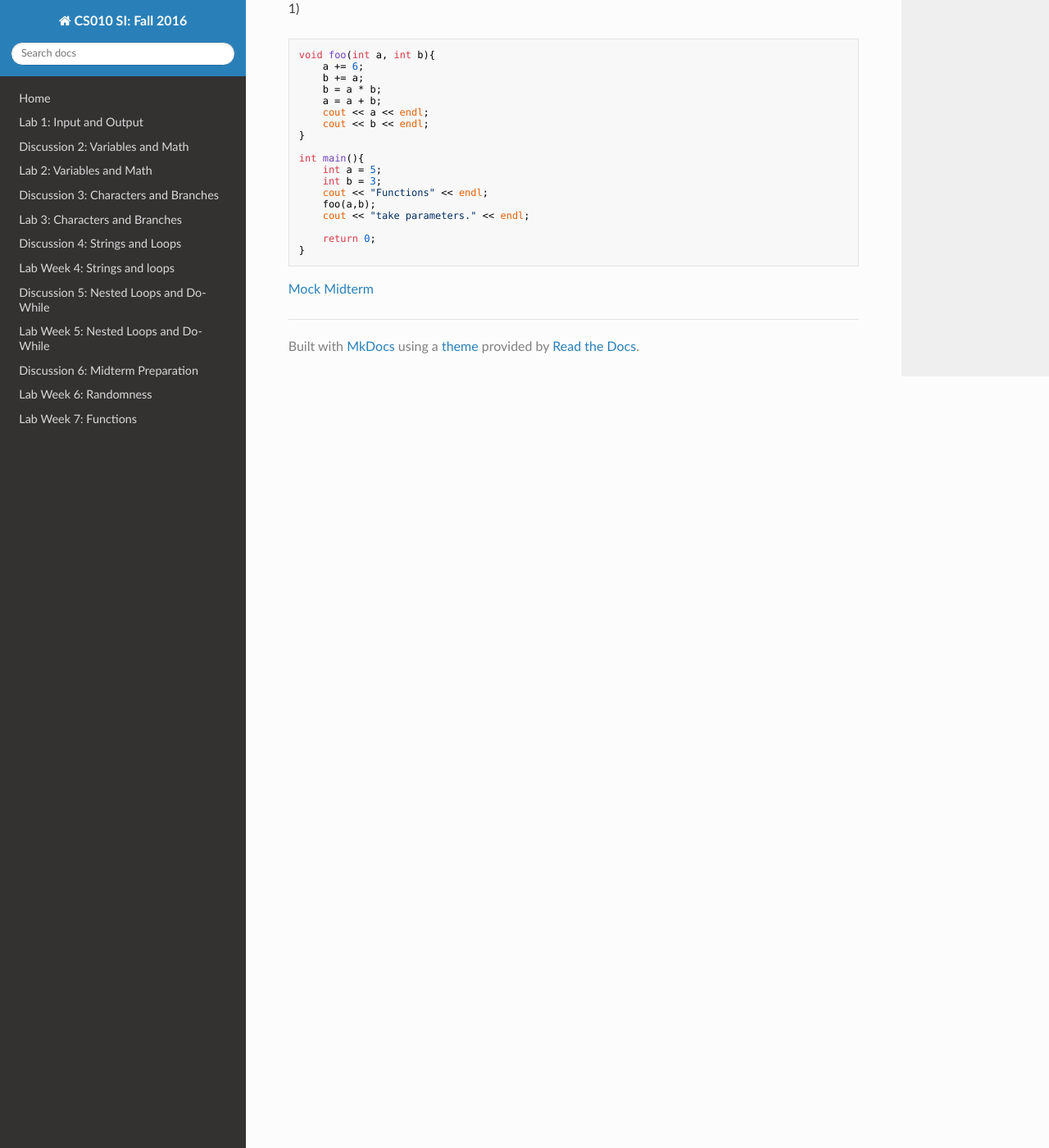
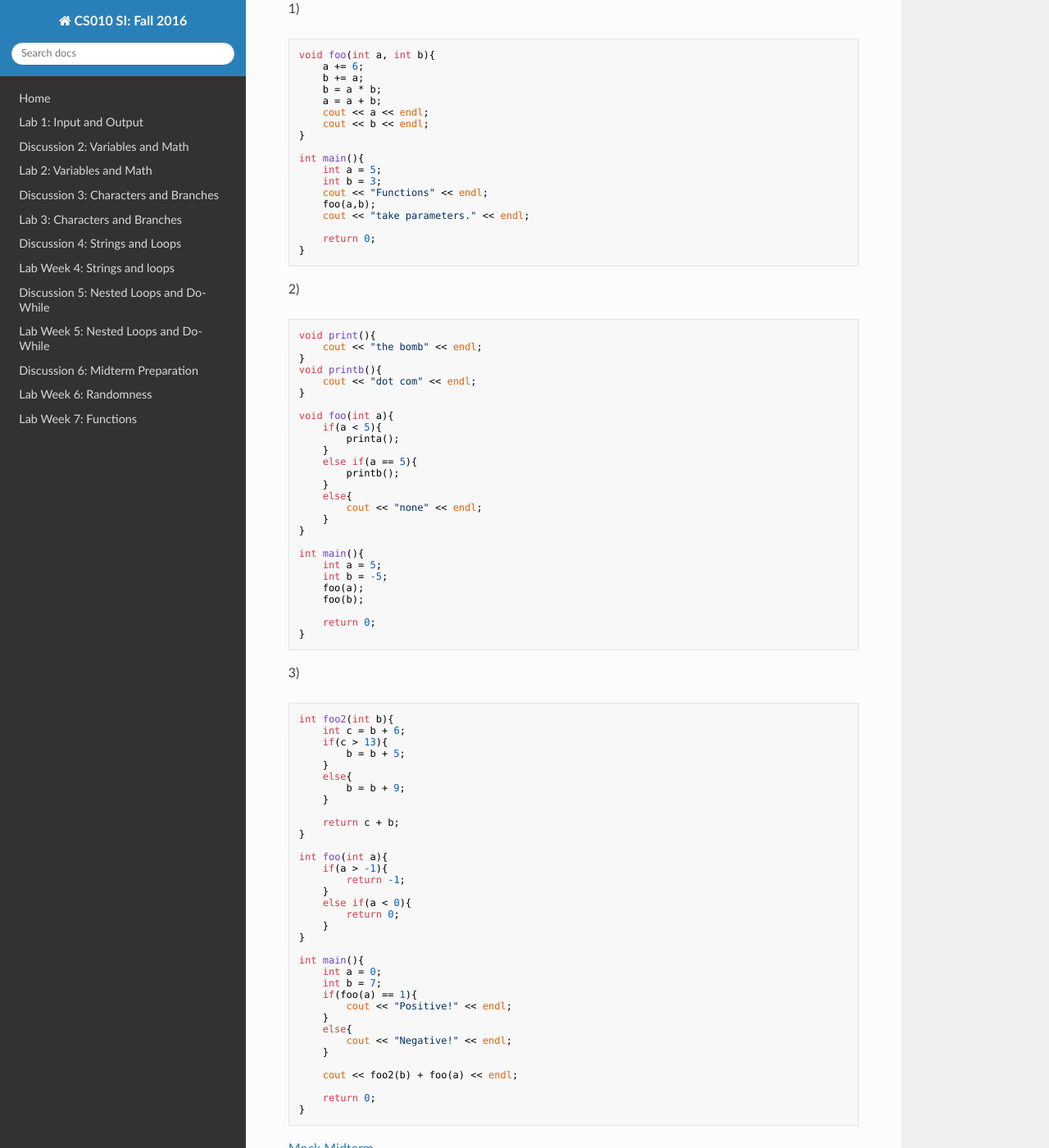
Before and after one commit to cs-si-ucr/cs10, an MkDocs documentation site: the page built from docs/dis07.md, in a window 1280 px wide and 1400 px high, scrolled down 942 px. Shown: the whole window at 82% size. Built offline with MkDocs 1.6.1, drawn with Linux system fonts in a browser that asks for light colours; nearby versions of some CDN libraries; old or Windows-style settings are respelled for this version of MkDocs.

Commit message:
Dis 07 commit

````diff
--- a/docs/dis07.md
+++ b/docs/dis07.md
@@ -68,4 +68,72 @@ int main(){
 	return 0;
 }
 ```
+2)
+```c++
+void print(){
+	cout << "the bomb" << endl;
+}
+void printb(){
+	cout << "dot com" << endl;
+}
+
+void foo(int a){
+	if(a < 5){
+		printa();
+	}
+	else if(a == 5){
+		printb();
+	}
+	else{
+		cout << "none" << endl;
+	}
+}
+
+int main(){
+	int a = 5;
+	int b = -5;
+	foo(a);
+	foo(b);
+
+	return 0;
+}
+```
+3)
+```c++
+int foo2(int b){
+	int c = b + 6;
+	if(c > 13){
+		b = b + 5;
+	}
+	else{
+		b = b + 9;
+	}
+
+	return c + b;
+}
+
+int foo(int a){
+	if(a > -1){
+		return -1;
+	}
+	else if(a < 0){
+		return 0;
+	}
+}
+
+int main(){
+	int a = 0;
+	int b = 7;
+	if(foo(a) == 1){
+		cout << "Positive!" << endl;
+	}
+	else{
+		cout << "Negative!" << endl;
+	}
+
+	cout << foo2(b) + foo(a) << endl;
+
+	return 0;
+}
+```
 [Mock Midterm](https://docs.google.com/a/ucr.edu/document/d/1DWX5sqdetz-Vz8RpabkYFdxSUa_Q3DhBsVA2ugZxeCQ/edit?usp=sharing)
````
